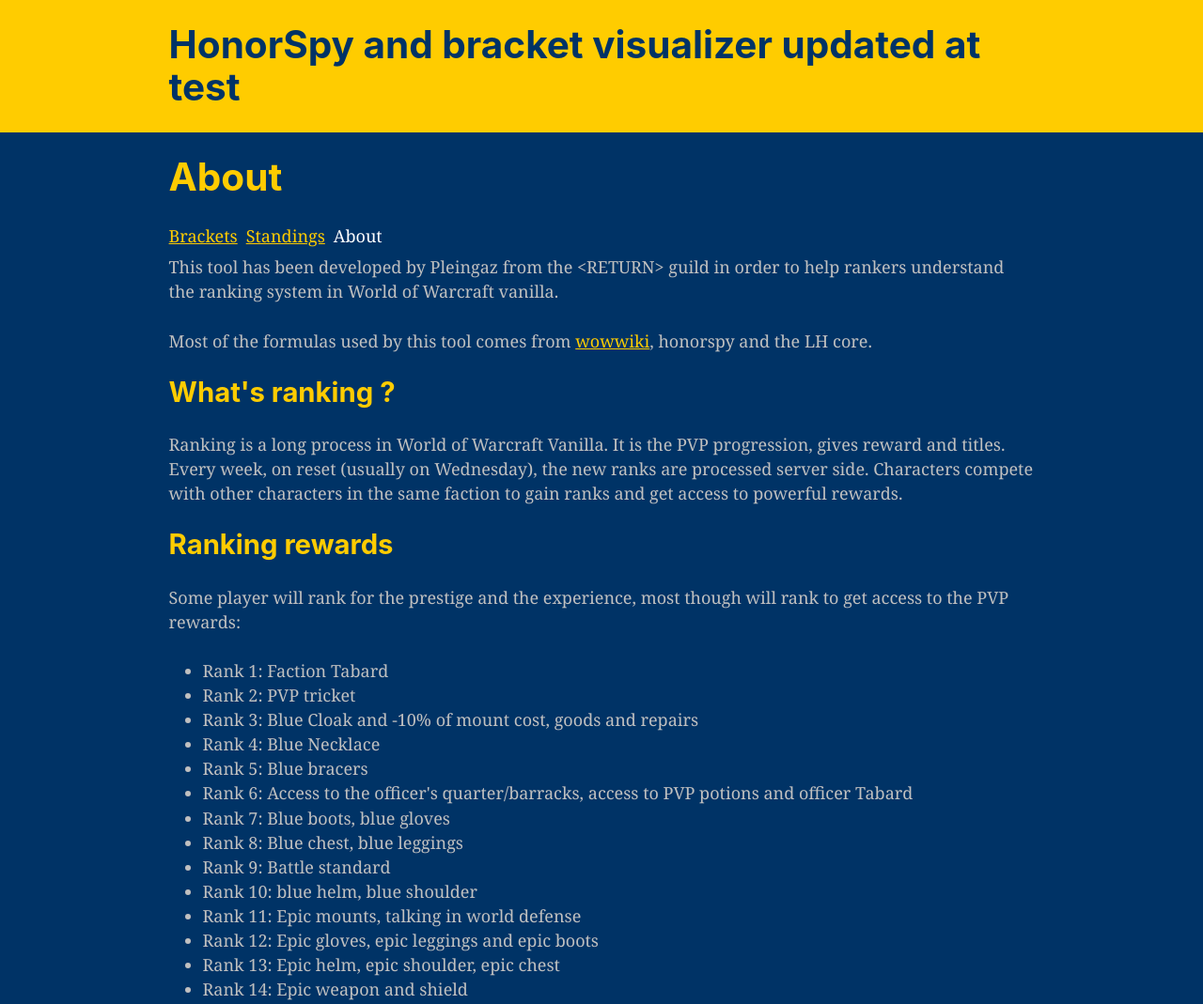
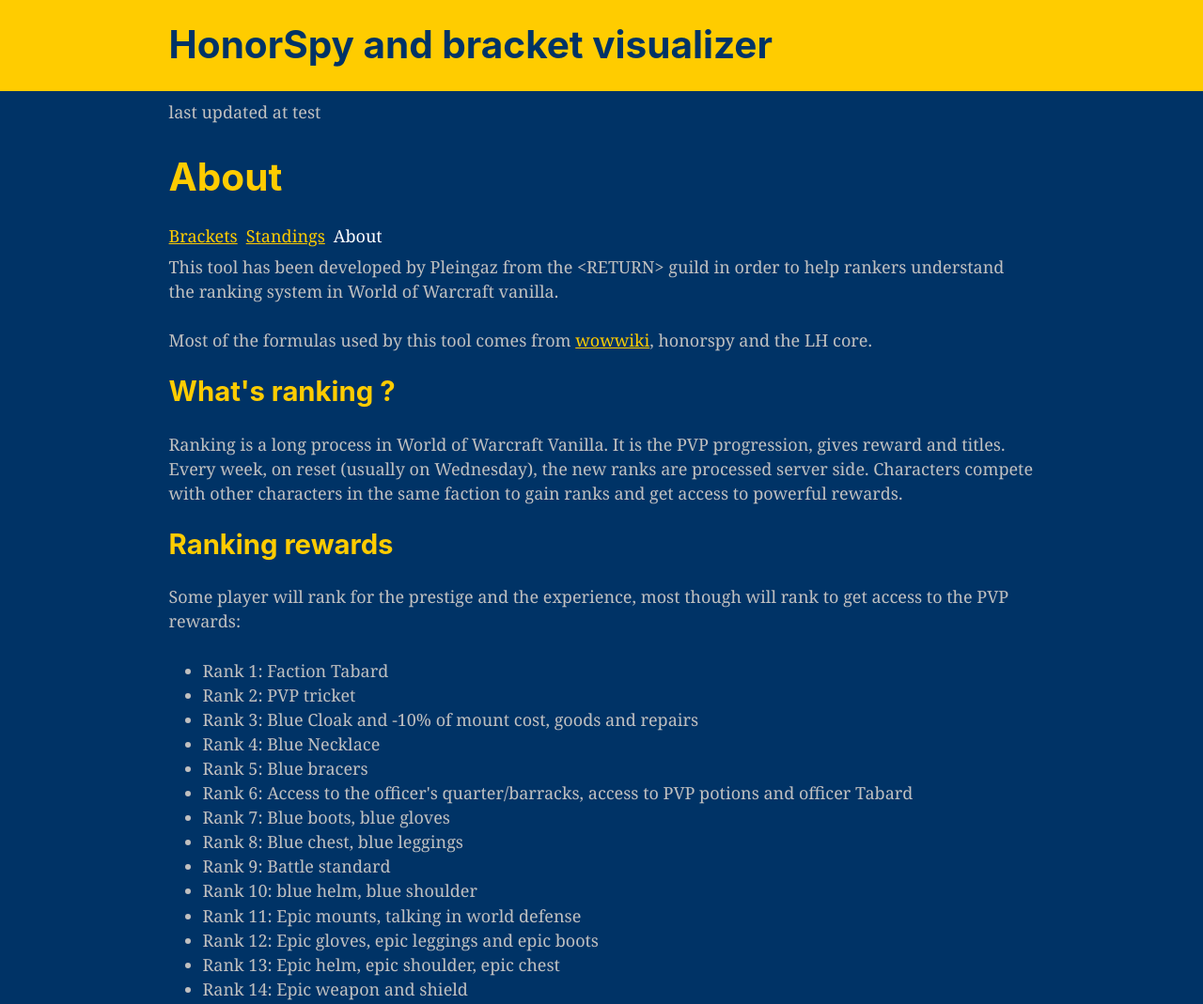
Before and after one commit to PookMook/honorBracket, a Gatsby site in the folder gatsby/: page /about in a window 1280 px wide. Shown: the top 1069 px of the page at 94% size. Built offline with nearby package versions, Linux system fonts and the light colour scheme; Gatsby itself is replaced by a stand-in of ours.

Commit message:
update last update in HTML

```diff
--- a/gatsby/src/components/header.js
+++ b/gatsby/src/components/header.js
@@ -1,11 +1,11 @@
 import React from 'react'
 import { Link } from 'gatsby'
 
-const Header = ({ title, lastUpdate, backgroundColor, themeColor, headerColor, headerTitleColor }) => (
+const Header = ({ title, backgroundColor, themeColor, headerColor, headerTitleColor }) => (
   <div
     style={{
       background: headerColor,
-      marginBottom: '1.45rem',
+      marginBottom: '0',
     }}
   >
     <div
@@ -23,7 +23,7 @@
             textDecoration: 'none',
           }}
         >
-          {title} updated at {lastUpdate}
+          {title}
         </Link>
       </h1>
     </div>
--- /dev/null
+++ b/gatsby/src/components/lastUpdate.js
@@ -0,0 +1,17 @@
+import React from 'react'
+
+const LastUpdate = ({ lastUpdate }) => (
+  <nav id="lastUpdate">
+    <div
+      style={{
+        margin: '0 auto',
+        maxWidth: 960,
+        padding: '0.5rem 1.0875rem',
+      }}
+    >
+      <p>last updated at {lastUpdate}</p>
+    </div>
+  </nav>
+)
+
+export default LastUpdate
--- a/gatsby/src/components/layout.js
+++ b/gatsby/src/components/layout.js
@@ -4,6 +4,7 @@
 import { StaticQuery, graphql } from 'gatsby'
 
 import Header from './header'
+import LastUpdate from './lastUpdate'
 import './layout.css'
 import favicon from '../images/logo.png';
 
@@ -38,6 +39,7 @@
           <html lang="en" />
         </Helmet>
         <Header {...data.site.siteMetadata} />
+        <LastUpdate {...data.site.siteMetadata} />
         <div
           style={{
             margin: '0 auto',
```
